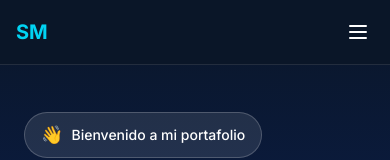
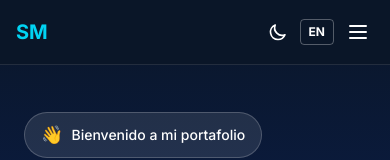
Before and after one commit to SebastianRosero16/Portafolio, a Next.js app: page / in a window 390 px wide. Shown: the top 160 px of the page. Built offline with nearby package versions, Linux system fonts and the light colour scheme.

Commit message:
feat: mostrar tema e idioma al lado de hamburguesa en mobile

```diff
--- a/components/Navbar.tsx
+++ b/components/Navbar.tsx
@@ -60,8 +60,22 @@ export default function Navbar() {
             </button>
           </div>
 
-          {/* Mobile: solo hamburger */}
-          <div className="md:hidden flex items-center">
+          {/* Mobile: tema, idioma y hamburger */}
+          <div className="md:hidden flex items-center gap-2">
+            <button onClick={toggleTheme} className="text-white p-1 hover:text-cyan-400 transition-colors" aria-label="Toggle theme">
+              {theme === "light" ? (
+                <svg className="w-5 h-5" fill="none" stroke="currentColor" viewBox="0 0 24 24">
+                  <path strokeLinecap="round" strokeLinejoin="round" strokeWidth={2} d="M20.354 15.354A9 9 0 018.646 3.646 9.003 9.003 0 0012 21a9.003 9.003 0 008.354-5.646z" />
+                </svg>
+              ) : (
+                <svg className="w-5 h-5" fill="none" stroke="currentColor" viewBox="0 0 24 24">
+                  <path strokeLinecap="round" strokeLinejoin="round" strokeWidth={2} d="M12 3v1m0 16v1m9-9h-1M4 12H3m15.364 6.364l-.707-.707M6.343 6.343l-.707-.707m12.728 0l-.707.707M6.343 17.657l-.707.707M16 12a4 4 0 11-8 0 4 4 0 018 0z" />
+                </svg>
+              )}
+            </button>
+            <button onClick={toggleLanguage} className="text-white text-xs font-bold border border-white/30 rounded px-2 py-1 hover:text-cyan-400 hover:border-cyan-400 transition-colors">
+              {language === "es" ? "EN" : "ES"}
+            </button>
             <button className="text-white focus:outline-none p-1" onClick={() => setMenuOpen(!menuOpen)} aria-label="Open menu">
               <svg className="w-6 h-6" fill="none" stroke="currentColor" viewBox="0 0 24 24">
                 {menuOpen ? (
@@ -83,22 +97,6 @@ export default function Navbar() {
               {t(link.key)}
             </a>
           ))}
-          <div className="border-t border-white/10 pt-3 flex items-center gap-3">
-            <button onClick={toggleTheme} className="text-white p-1 hover:text-cyan-400 transition-colors" aria-label="Toggle theme">
-              {theme === "light" ? (
-                <svg className="w-5 h-5" fill="none" stroke="currentColor" viewBox="0 0 24 24">
-                  <path strokeLinecap="round" strokeLinejoin="round" strokeWidth={2} d="M20.354 15.354A9 9 0 018.646 3.646 9.003 9.003 0 0012 21a9.003 9.003 0 008.354-5.646z" />
-                </svg>
-              ) : (
-                <svg className="w-5 h-5" fill="none" stroke="currentColor" viewBox="0 0 24 24">
-                  <path strokeLinecap="round" strokeLinejoin="round" strokeWidth={2} d="M12 3v1m0 16v1m9-9h-1M4 12H3m15.364 6.364l-.707-.707M6.343 6.343l-.707-.707m12.728 0l-.707.707M6.343 17.657l-.707.707M16 12a4 4 0 11-8 0 4 4 0 018 0z" />
-                </svg>
-              )}
-            </button>
-            <button onClick={toggleLanguage} className="text-white text-xs font-bold border border-white/30 rounded px-2 py-1 hover:text-cyan-400 hover:border-cyan-400 transition-colors">
-              {language === "es" ? "EN" : "ES"}
-            </button>
-          </div>
         </div>
       )}
     </nav>
```
